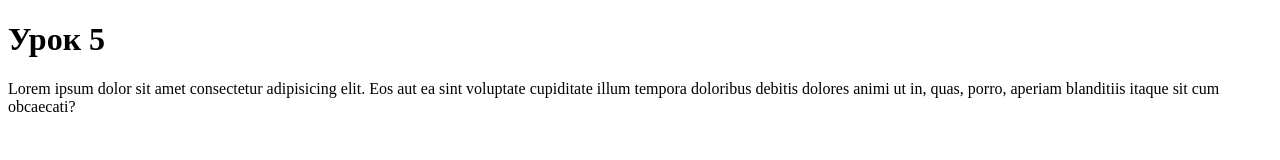
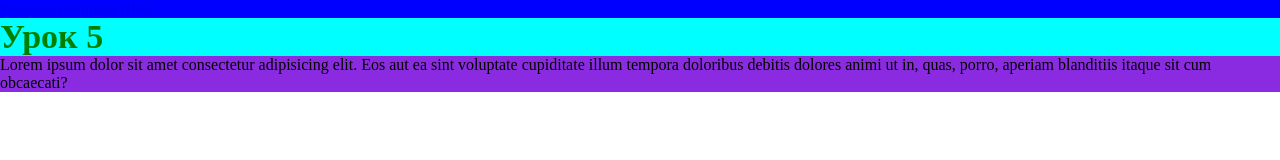
Before and after one commit to irashovdra/practice-FE1y-1, a plain HTML site: page index.html in a window 1280 px wide. Drawn offline with Linux system fonts and the light colour scheme.

Commit message:
main styles

```diff
--- a/css/style.css
+++ b/css/style.css
@@ -0,0 +1,27 @@
+/* Header */
+
+.title {
+    color: green;
+    background-color: aqua;
+}
+
+.header-sectiton {
+    background-color: blue;
+}
+
+header {
+    background-color: grey;
+}
+ * {
+    margin: 0;
+    padding: 0;
+ }
+/* Main */
+
+.main-sectiton {
+    background-color: blueviolet;
+}
+
+.header-sectiton {
+
+}
--- a/index.html
+++ b/index.html
@@ -6,12 +6,30 @@
     <meta http-equiv="X-UA-Compatible" content="IE=edge">
     <meta name="viewport" content="width=device-width, initial-scale=1.0">
     <title>Document</title>
+    <!-- <style>
+        h1 {
+            background-color: blueviolet;
+        }
+    </style> -->
+    <link rel="stylesheet" href="./css/style.css">
 </head>
 
 <body>
-    <h1>Урок 5</h1>
-    <p>Lorem ipsum dolor sit amet consectetur adipisicing elit. Eos aut ea sint voluptate cupiditate illum tempora
-        doloribus debitis dolores animi ut in, quas, porro, aperiam blanditiis itaque sit cum obcaecati?</p>
+    <header>
+
+    </header>
+    <main>
+
+    </main>
+    <section class="header-sectiton">
+        <a href="/">Головна сторінка</a>
+        <a href="/blog">Blog</a>
+    </section>
+    <section class="main-sectiton">
+        <h1 class="title" style="font-size: 34px;">Урок 5</h1>
+        <p>Lorem ipsum dolor sit amet consectetur adipisicing elit. Eos aut ea sint voluptate cupiditate illum tempora
+            doloribus debitis dolores animi ut in, quas, porro, aperiam blanditiis itaque sit cum obcaecati?</p>
+    </section>
 </body>
 
 </html>
```
Also changed, not shown: blog.html (added).
